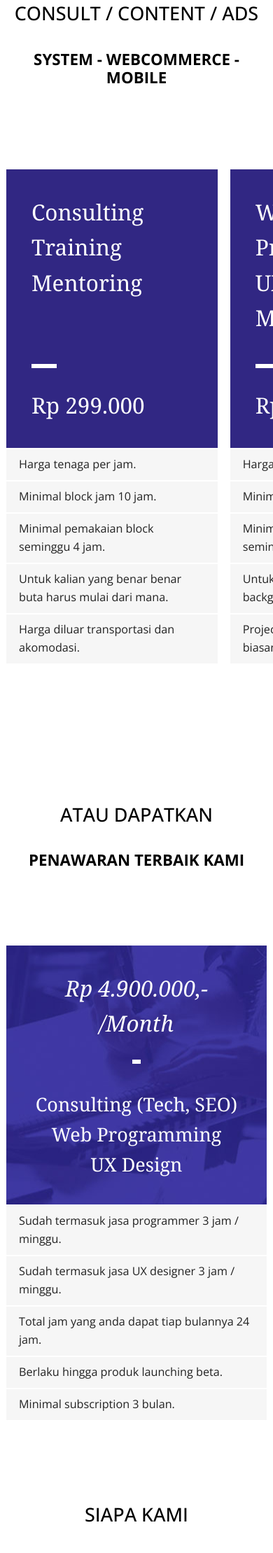
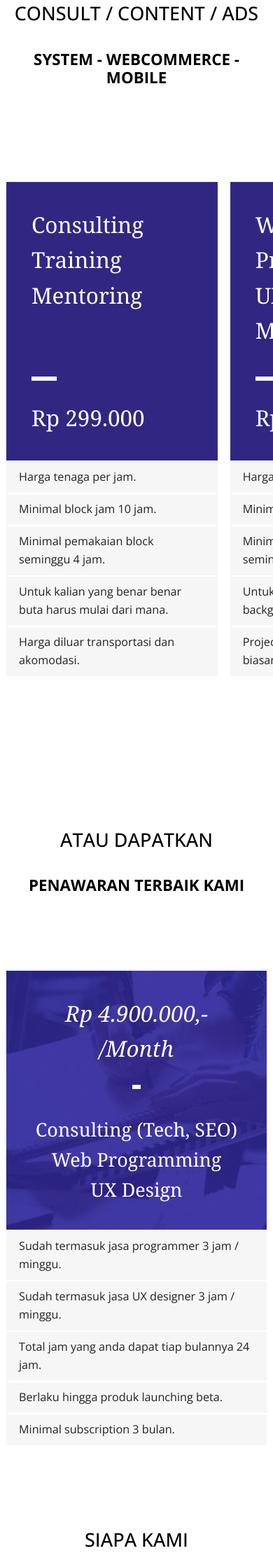
Before and after one commit to kemtol/rocktokom, a Jekyll site: the page built from index.md, in a window 390 px wide. Shown: the part 637-2856 px from the top of the page at 70% size. Built offline with Jekyll 4.4.1, drawn with Linux system fonts in a browser that asks for light colours; nearby versions of some CDN libraries; a script that is not in the unit is left out; our own code applies the rules of GitHub Pages for plain Markdown files.

Commit message:
Update default.html

```diff
--- a/_layouts/default.html
+++ b/_layouts/default.html
@@ -154,7 +154,7 @@
       blockquote{margin-left:0}
 
       #landing--page, #landing--page--4 > div{width:100%;overflow-x:scroll}
-      #landing--page > div, #landing--page--4 > div > div.clearfix{width: 960px;}
+      #landing--page > div, #landing--page--4 > div > div.clearfix{width: 960px;padding:1rem 0}
       #landing--page .lp > div{font-size:1.75rem;padding:2rem 2rem}
       #landing--page .lp > div > span.bl{height: 12rem}
 
```
